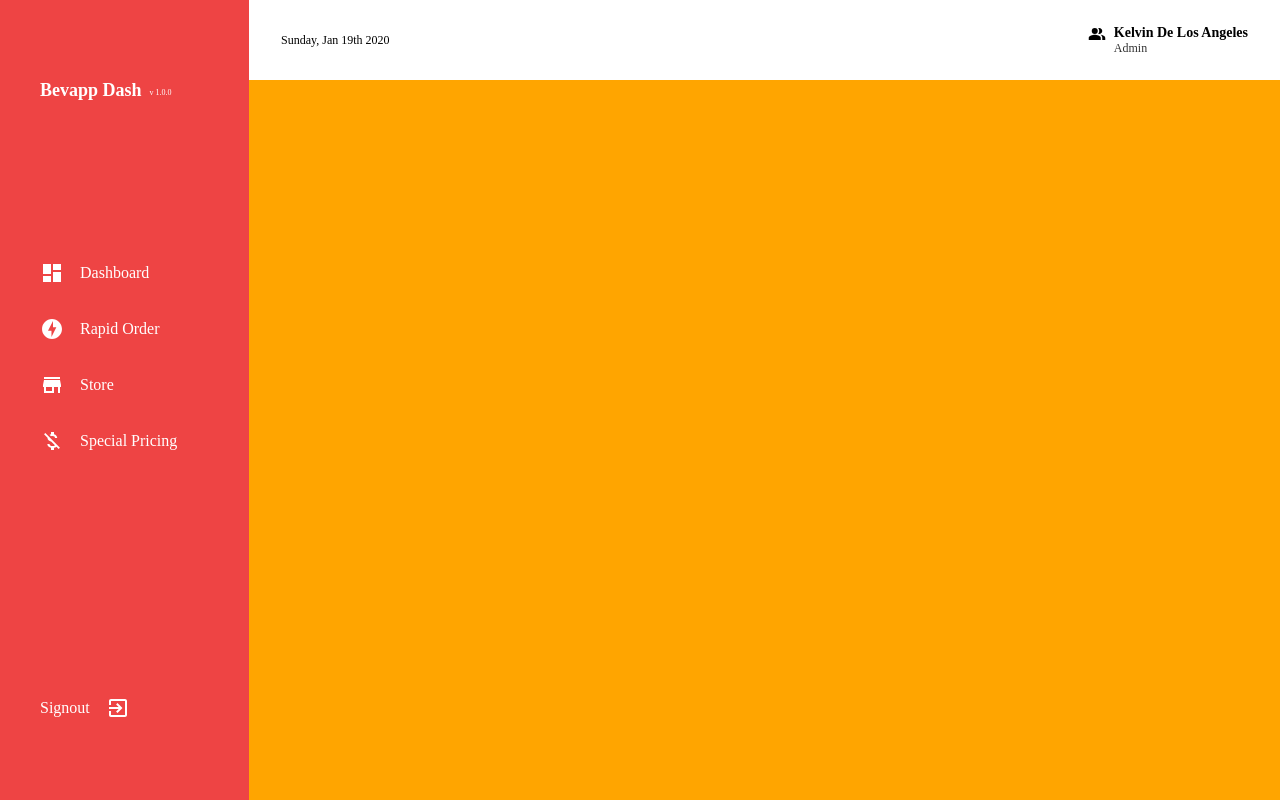
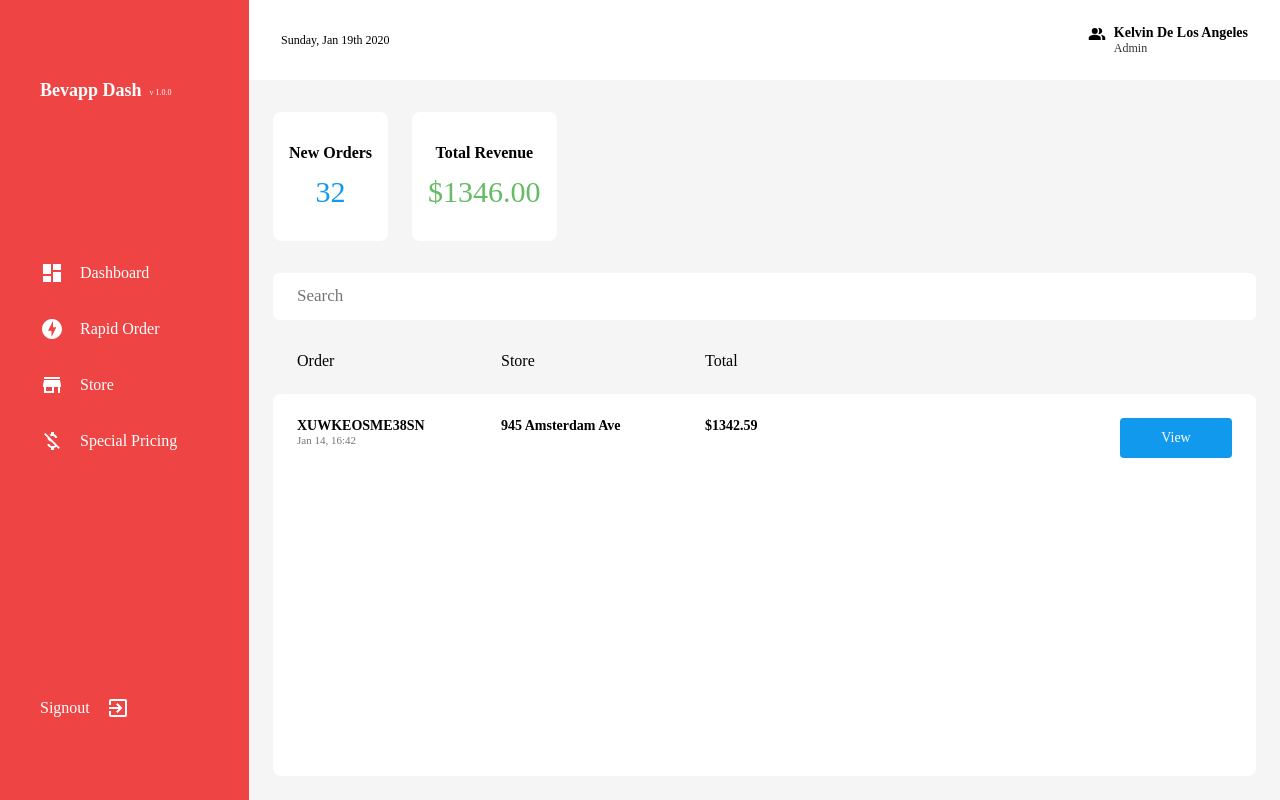
Before and after one commit to kelvindelosangeles/bevapp-dash, a React (Create React App) app: page /dashboard in a window 1280 px wide. Built offline with nearby package versions, Linux system fonts and the light colour scheme.

Commit message:
Midway through the layout build of the dashboard

```diff
--- a/public/index.html
+++ b/public/index.html
@@ -1,5 +1,5 @@
 <!DOCTYPE html>
-<html lang="en">
+<html lang="en" style="overflow:hidden">
   <head>
     <meta charset="utf-8" />
     <link rel="icon" href="%PUBLIC_URL%/favicon.ico" />
@@ -26,7 +26,7 @@
     -->
     <title>React App</title>
   </head>
-  <body>
+  <body style="overflow:hidden">
     <noscript>You need to enable JavaScript to run this app.</noscript>
     <div id="root"></div>
     <!--
--- a/src/App.js
+++ b/src/App.js
@@ -2,12 +2,14 @@ import React from "react";
 import "./App.css";
 import { Route, Switch } from "react-router-dom";
 
+import styled from "styled-components";
+
 import Sidebar from "./global/Sidebar/Sidebar";
+import AppHeader from "./global/AppHeader/AppHeader";
 import Dashboard from "./applications/Dashboard/Dashboard";
 import RapidOrder from "./applications/Rapid Order/RapidOrder";
 
-import styled from "styled-components";
-import AppHeader from "./global/AppHeader/AppHeader";
+import { Colors } from "./constants/Colors";
 
 const App = () => {
   return (
@@ -16,7 +18,7 @@ const App = () => {
       <AppContainer>
         <AppHeader />
         <Switch>
-          <Route exact path="/" component={Dashboard} />
+          <Route exact path="/dashboard" component={Dashboard} />
           <Route exact path="/rapidorder" component={RapidOrder} />
         </Switch>
       </AppContainer>
@@ -32,9 +34,11 @@ const AppWrapper = styled.div`
 `;
 
 const AppContainer = styled.div`
+  display: flex;
+  flex-direction: column;
   height: 100%;
   width: 100%;
-  background-color: orange;
+  background-color: ${Colors.lightGrey};
 `;
 
 export default App;
--- a/src/applications/Dashboard/Dashboard.js
+++ b/src/applications/Dashboard/Dashboard.js
@@ -1,7 +1,28 @@
 import React from "react";
 
+import styled from "styled-components";
+import StatBar from "./components/StatBar";
+import DashboardSearch from "./components/DashboardSearch";
+import { Colors } from "../../constants/Colors";
+import OrderHeader from "./components/OrderHeader";
+import Orders from "./components/Orders";
+
 const Dashboard = () => {
-  return <div>This is the Dashboard</div>;
+  return (
+    <DashboardWrapper>
+      <StatBar />
+      <DashboardSearch />
+      <OrderHeader />
+      <Orders />
+    </DashboardWrapper>
+  );
 };
 
+const DashboardWrapper = styled.div`
+  flex: 1;
+  display: flex;
+  flex-direction: column;
+  padding: 32px 24px 24px 24px;
+`;
+
 export default Dashboard;
--- /dev/null
+++ b/src/applications/Dashboard/components/DashboardSearch.js
@@ -0,0 +1,34 @@
+import React from "react";
+
+import styled from "styled-components";
+import { Colors } from "../../../constants/Colors";
+
+const DashboardSearch = () => {
+  return (
+    <DashboardSearchWrapper>
+      <input type="text" placeholder="Search" />
+    </DashboardSearchWrapper>
+  );
+};
+
+const DashboardSearchWrapper = styled.form`
+  margin-bottom: 32px;
+  input {
+    /* height: 40px; */
+    border-radius: 6px;
+    background-color: ${Colors.white};
+    border: none;
+    width: 100%;
+    padding-top: 16px;
+    padding-bottom: 16px;
+    padding-left: 24px;
+    ::placeholder {
+      font-family: "AvenirNext-Medium", "Avenir Next", serif;
+      color: "#777777";
+      font-size: 17px;
+    }
+    /* TODO: Fix cursor size, doesnt look right in safari,  */
+  }
+`;
+
+export default DashboardSearch;
--- /dev/null
+++ b/src/applications/Dashboard/components/Order.js
@@ -0,0 +1,59 @@
+import React from "react";
+import styled from "styled-components";
+import { Colors } from "../../../constants/Colors";
+import moment from "moment";
+
+const Order = () => {
+  const date = new Date();
+  console.log(date);
+  return (
+    <OrderWrapper>
+      <div>
+        <h6>XUWKEOSME38SN</h6>
+        <p>Jan 14, 16:42</p>
+      </div>
+
+      <h6>945 Amsterdam Ave</h6>
+      <h6>$1342.59</h6>
+      <button>View</button>
+    </OrderWrapper>
+  );
+};
+
+const OrderWrapper = styled.div`
+  display: flex;
+  justify-content: start;
+  margin-bottom: 32px;
+  :last-of-type {
+    margin-bottom: 0;
+  }
+  div {
+    display: flex;
+    flex-direction: column;
+  }
+  h6 {
+    font-family: "AvenirNext-DemiBold", "Avenir Next", serif;
+    color: "#000000";
+    font-size: 14px;
+    width: 180px;
+    margin-right: 24px;
+  }
+  p {
+    font-family: "AvenirNext-Medium", "Avenir Next", serif;
+    color: ${Colors.grey};
+    font-size: 11px;
+  }
+  button {
+    margin-left: auto;
+    width: 112px;
+    height: 40px;
+    background-color: ${Colors.blue};
+    color: ${Colors.white};
+    font-family: "AvenirNext-Medium", "Avenir Next", serif;
+    font-size: 14px;
+    border-radius: 4px;
+    border: none;
+  }
+`;
+
+export default Order;
--- /dev/null
+++ b/src/applications/Dashboard/components/OrderHeader.js
@@ -0,0 +1,29 @@
+import React from "react";
+
+import styled from "styled-components";
+import { Colors } from "../../../constants/Colors";
+
+const _OrderHeader = () => {
+  return (
+    <OrderHeader>
+      <p>Order</p>
+      <p>Store</p>
+      <p>Total</p>
+    </OrderHeader>
+  );
+};
+
+const OrderHeader = styled.div`
+  display: flex;
+  padding: 0 24px;
+  margin-bottom: 24px;
+  p {
+    width: 180px;
+    margin-right: 24px;
+    font-family: "AvenirNext-Bold", "Avenir Next", serif;
+    color: ${Colors.black};
+    font-size: 14;
+  }
+`;
+
+export default _OrderHeader;
--- /dev/null
+++ b/src/applications/Dashboard/components/Orders.js
@@ -0,0 +1,30 @@
+import React, { useRef, useEffect, useState } from "react";
+import styled from "styled-components";
+import { Colors } from "../../../constants/Colors";
+import Order from "./Order";
+
+const Orders = () => {
+  return (
+    <OrdersWrapper>
+      <section>
+        <Order />
+      </section>
+    </OrdersWrapper>
+  );
+};
+
+const OrdersWrapper = styled.div`
+  position: relative;
+  overflow: hidden;
+  background-color: ${Colors.white};
+  padding: 24px;
+  border-radius: 8px;
+  flex-grow: 1;
+  section {
+    width: calc(100% - 48px);
+    position: absolute;
+    height: 100%;
+    overflow-y: scroll;
+  }
+`;
+export default Orders;
--- /dev/null
+++ b/src/applications/Dashboard/components/StatBar.js
@@ -0,0 +1,51 @@
+import React from "react";
+
+import styled from "styled-components";
+import { Colors } from "../../../constants/Colors";
+
+const StatBar = () => {
+  return (
+    <StatBarWrapper>
+      <Stat color={Colors.blue}>
+        <h6>New Orders</h6>
+        <p>32</p>
+      </Stat>
+      <Stat color={Colors.green}>
+        <h6>Total Revenue</h6>
+        <p>$1346.00</p>
+      </Stat>
+    </StatBarWrapper>
+  );
+};
+
+const StatBarWrapper = styled.div`
+  height: 129px;
+  display: flex;
+  margin-bottom: 32px;
+`;
+const Stat = styled.div`
+  display: flex;
+  flex-direction: column;
+  align-items: center;
+  height: 100%;
+  background-color: ${Colors.white};
+  justify-content: space-between;
+  padding: 32px 16px;
+  border-radius: 8px;
+  margin-right: 24px;
+  h6 {
+    font-family: "AvenirNext-Bold", "Avenir Next", serif;
+    color: ${Colors.black};
+    font-size: 16px;
+    margin-bottom: 8px;
+  }
+  p {
+    font-family: "AvenirNext-Bold", "Avenir Next", serif;
+    color: ${props => {
+      return props.color;
+    }};
+    font-size: 30px;
+  }
+`;
+
+export default StatBar;
--- a/src/constants/Colors.js
+++ b/src/constants/Colors.js
@@ -2,5 +2,9 @@ export const Colors = {
   red: "#EE4444",
   white: "#ffffff",
   black: "#000000",
-  greyText: "#333333"
+  greyText: "#333333",
+  lightGrey: "#F5F5F5",
+  grey: "#777777",
+  blue: "#1199EE",
+  green: "#66BB66"
 };
--- a/src/global/Sidebar/Sidebar.js
+++ b/src/global/Sidebar/Sidebar.js
@@ -20,13 +20,13 @@ const Sidebar = () => {
       </AppTitle>
 
       <NavWrapper>
-        <NavLink to="/">
+        <NavLink to="/dashboard">
           <DashboardIcon /> Dashboard
         </NavLink>
         <NavLink to="/rapidorder">
           <BoltIcon /> Rapid Order
         </NavLink>
-        <NavLink to="#">
+        <NavLink to="/">
           <StoreIcon /> Store
         </NavLink>
         <NavLink to="#">
```
